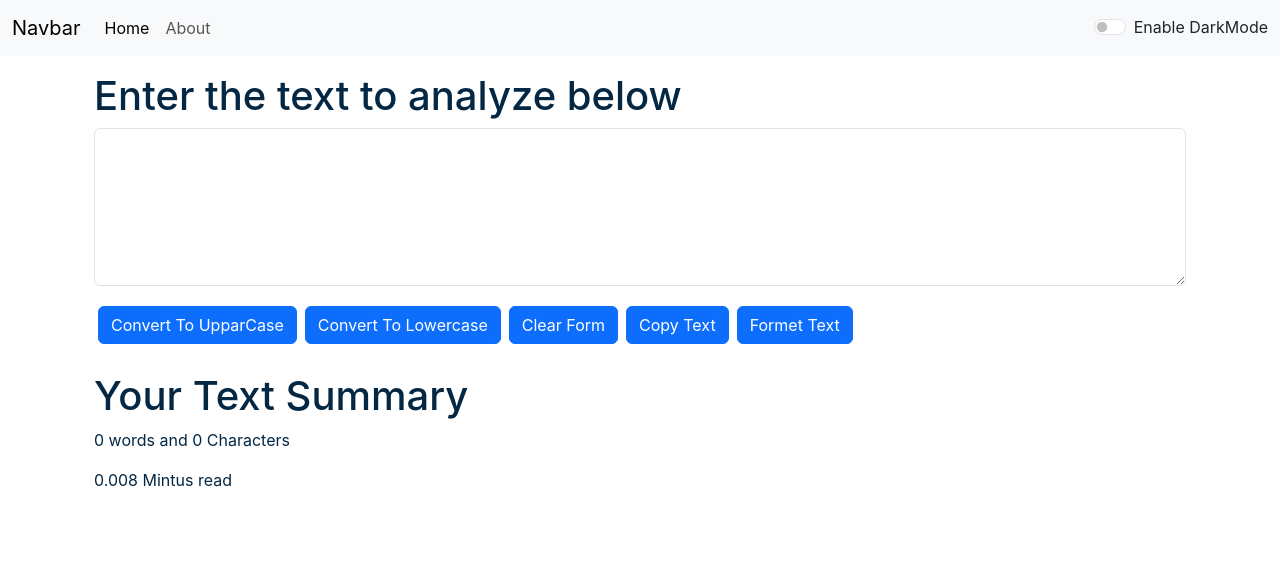
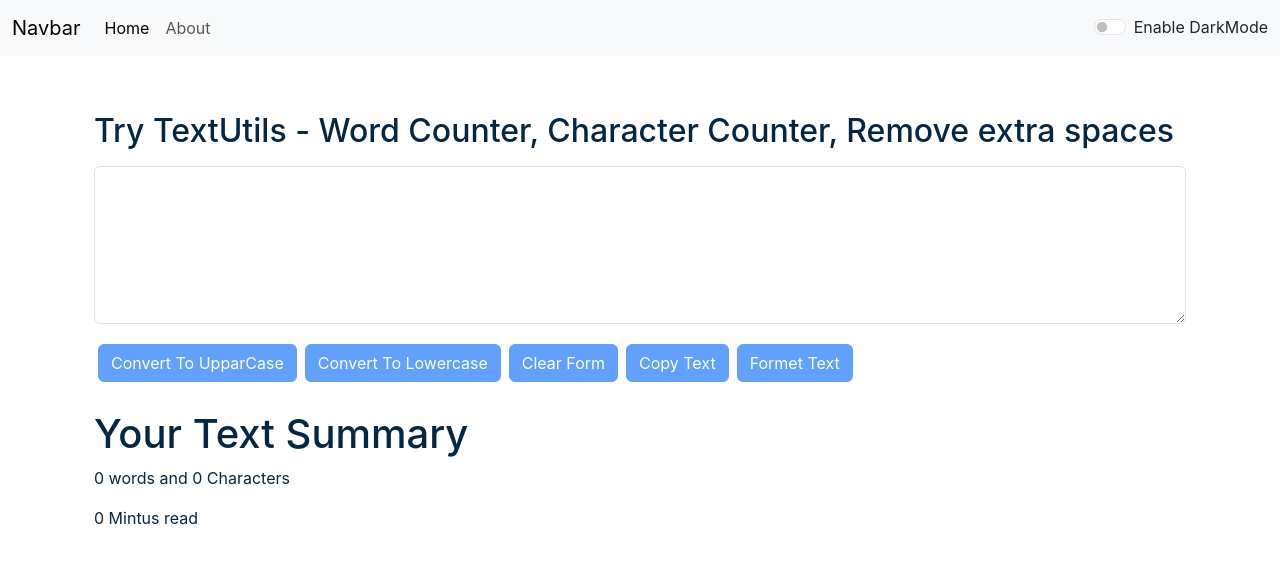
Before and after one commit to vikasyadav-78/First-React-TextUtils, a React (Create React App) app: page / in a window 1280 px wide. Shown: the top 564 px of the page. Built offline with nearby package versions, Linux system fonts and the light colour scheme.

Commit message:
new update

```diff
--- a/public/index.html
+++ b/public/index.html
@@ -12,7 +12,7 @@
   <link href="https://cdn.jsdelivr.net/npm/bootstrap@5.3.3/dist/css/bootstrap.min.css" rel="stylesheet"
     integrity="sha384-QWTKZyjpPEjISv5WaRU9OFeRpok6YctnYmDr5pNlyT2bRjXh0JMhjY6hW+ALEwIH" crossorigin="anonymous">
 
-  <title>TextUtils - Home</title>
+  <title>TextUtils - Word Counter | Character Counter | lowercase to uppercase  | uppercase to lowercase </title>
 </head>
 
 <body>
--- a/src/App.js
+++ b/src/App.js
@@ -37,7 +37,7 @@ function App() {
       <Alert alert={alert} />
       <div className="container my-3">
         <Routes>
-          <Route exact path="/" element={<TextForm heading="Enter the text to analyze below" showAlert={showAlert} mode={mode} />} />
+          <Route exact path="/" element={<TextForm heading="Try TextUtils - Word Counter, Character Counter, Remove extra spaces" showAlert={showAlert} mode={mode} />} />
           <Route exact path="/about" element={<About mode={mode} />}  />
         </Routes>
       </div>
--- a/src/Components/About.js
+++ b/src/Components/About.js
@@ -14,7 +14,7 @@ export default function About(props) {
   return (
     <div className="container p-4" style={myStyle}>
       <h2>About Us</h2>
-      <p>This is the About page of your React app. You can write something about your app here.</p>
+      <p>This is the About page of our React app.</p>
     </div>
   );
 }
--- a/src/Components/Alert.js
+++ b/src/Components/Alert.js
@@ -2,11 +2,11 @@ import React from 'react'
 
 const Alert = (props) => {
   return (
-
-    props.alert && <div className={`alert my-3 alert-primary  alert-dismissible fade show`} role="alert">
-      <strong>{props.alert.type}</strong> : {props.alert.msg}
+    <div style={{height: '40px'}}>
+      {props.alert && <div className={`alert alert-primary  alert-dismissible fade show`} role="alert">
+        <strong>{props.alert.type}</strong> : {props.alert.msg}
+      </div>}
     </div>
-
   )
 }
 export default Alert
--- a/src/Components/TextForm.js
+++ b/src/Components/TextForm.js
@@ -44,22 +44,22 @@ export default function TextForm(props) {
     return (
         <>
             <div className='container' style={{color : props.mode === 'dark' ? 'white' : '#042743'}}>
-                <h1>{props.heading}</h1>
+                <h2 className='mb-3'>{props.heading}</h2>
                 <div className="mb-3">
                     {/* <label for="myBox" class="form-label">Example textarea/</label> */}
-                    <textarea className="form-control" value={text} onChange={handdleOnChange} style={{backgroundColor : props.mode === 'dark' ? 'gray' : 'white' , color: props.mode === 'dark' ? 'white' : '#042743'}} id="myBox" rows="6"></textarea>
+                    <textarea className="form-control" value={text} onChange={handdleOnChange} style={{backgroundColor : props.mode === 'dark' ? '#13466e' : 'white' , color: props.mode === 'dark' ? 'white' : '#042743'}} id="myBox" rows="6"></textarea>
                 </div>
-                <button className='btn btn-primary mx-1 my-1' onClick={handdleOnClick}>Convert To UpparCase</button>
-                <button className='btn btn-primary mx-1 my-1' onClick={handdleLoClick}>Convert To Lowercase</button>
-                <button className='btn btn-primary mx-1 my-1' onClick={clearTextBtn}>Clear Form</button>
-                <button className='btn btn-primary mx-1 my-1' onClick={handleCopy}>Copy Text</button>
-                <button className='btn btn-primary mx-1 my-1' onClick={handleExtraSpaces}>Formet Text</button>
+                <button disabled = {text.length === 0} className='btn btn-primary mx-1 my-1' onClick={handdleOnClick}>Convert To UpparCase</button>
+                <button disabled={text.length === 0} className='btn btn-primary mx-1 my-1' onClick={handdleLoClick}>Convert To Lowercase</button>
+                <button disabled = {text.length === 0} className='btn btn-primary mx-1 my-1' onClick={clearTextBtn}>Clear Form</button>
+                <button disabled = {text.length === 0} className='btn btn-primary mx-1 my-1' onClick={handleCopy}>Copy Text</button>
+                <button disabled = {text.length === 0} className='btn btn-primary mx-1 my-1' onClick={handleExtraSpaces}>Formet Text</button>
             </div>
 
             <div className='container my-4' style={{color : props.mode === 'dark' ? 'white' : '#042743'}}>
                 <h1>Your Text Summary</h1>
                 <p>{text.split(" ").filter((element) =>{return element.length !==0}).length} words and {text.length} Characters</p>
-                <p>{0.008 * text.split(' ').length} Mintus read </p>
+                <p>{0.008 * text.split(' ').filter((element) =>{return element.length !==0}).length} Mintus read </p>
             </div>
 
         </>
```
